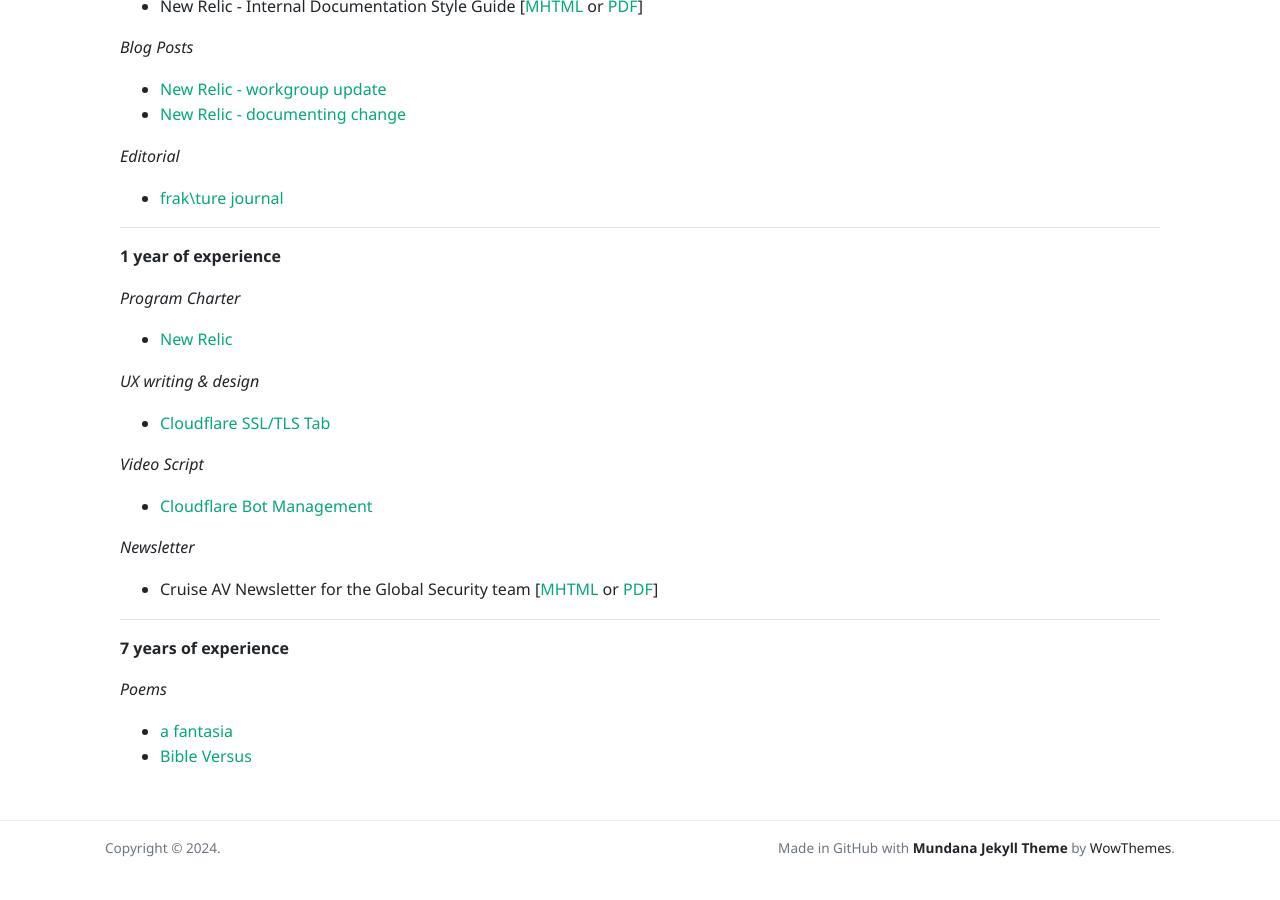
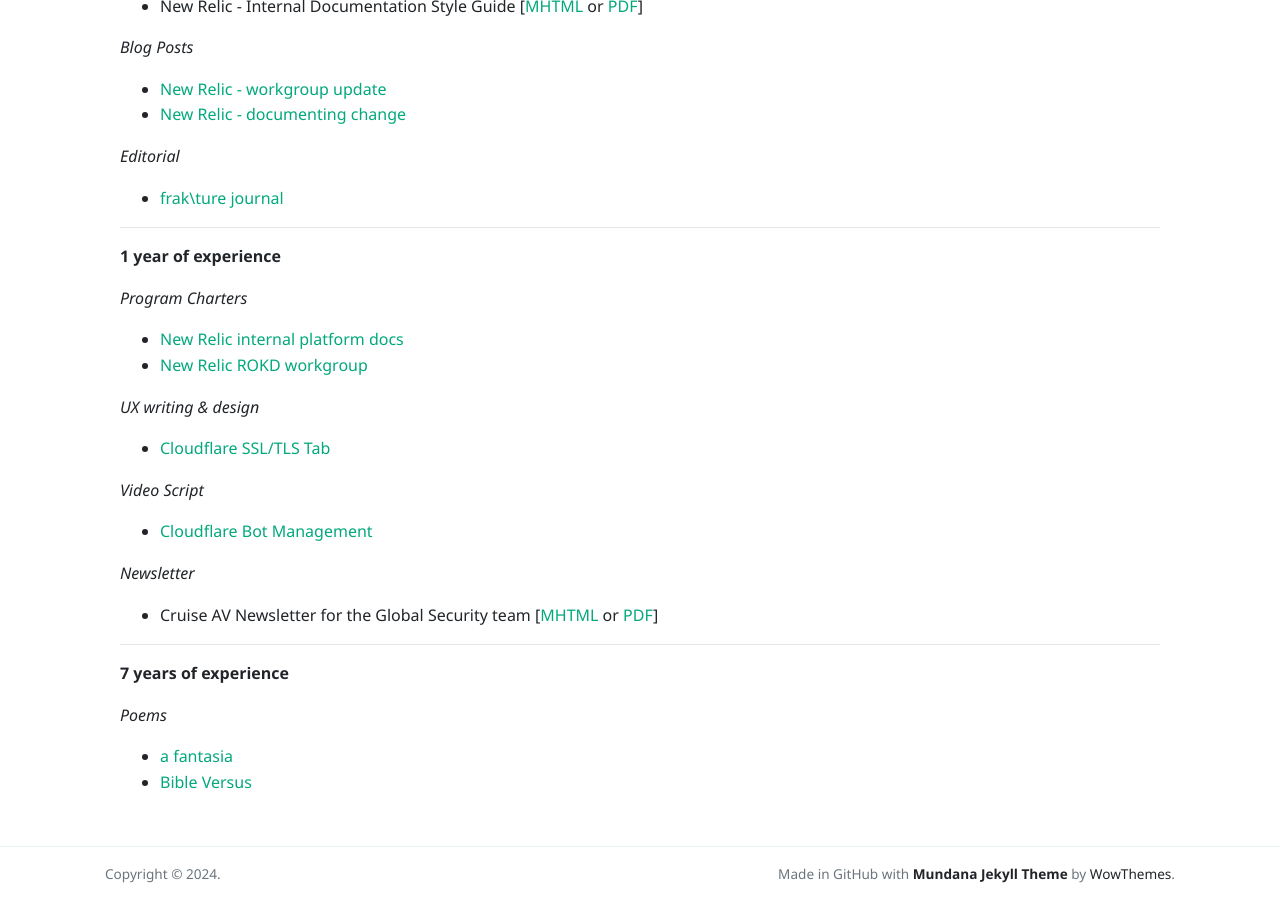
Before and after one commit to stumblefiend/jeremy.pugh, a Jekyll site: the page built from _pages/examples.md, in a window 1280 px wide and 900 px high, scrolled down 746 px. Built offline with Jekyll 4.4.1, drawn with Linux system fonts in a browser that asks for light colours; nearby versions of some CDN libraries; before the commit the page ends 1621 px from its top, so only the background shows below that.

Commit message:
Update examples.md
Add another charter example

```diff
--- a/_pages/examples.md
+++ b/_pages/examples.md
@@ -41,8 +41,9 @@
 
 **1 year of experience**
 
-*Program Charter*
-- [New Relic](/assets/docs/charter-internal-docs.pdf)
+*Program Charters*
+- [New Relic internal platform docs](/assets/docs/charter-internal-docs.pdf)
+- [New Relic ROKD workgroup](/assets/docs/rokd-charter.pdf)
 
 *UX writing & design*
 - [Cloudflare SSL/TLS Tab](/assets/images/ssl-ui.png)
```
